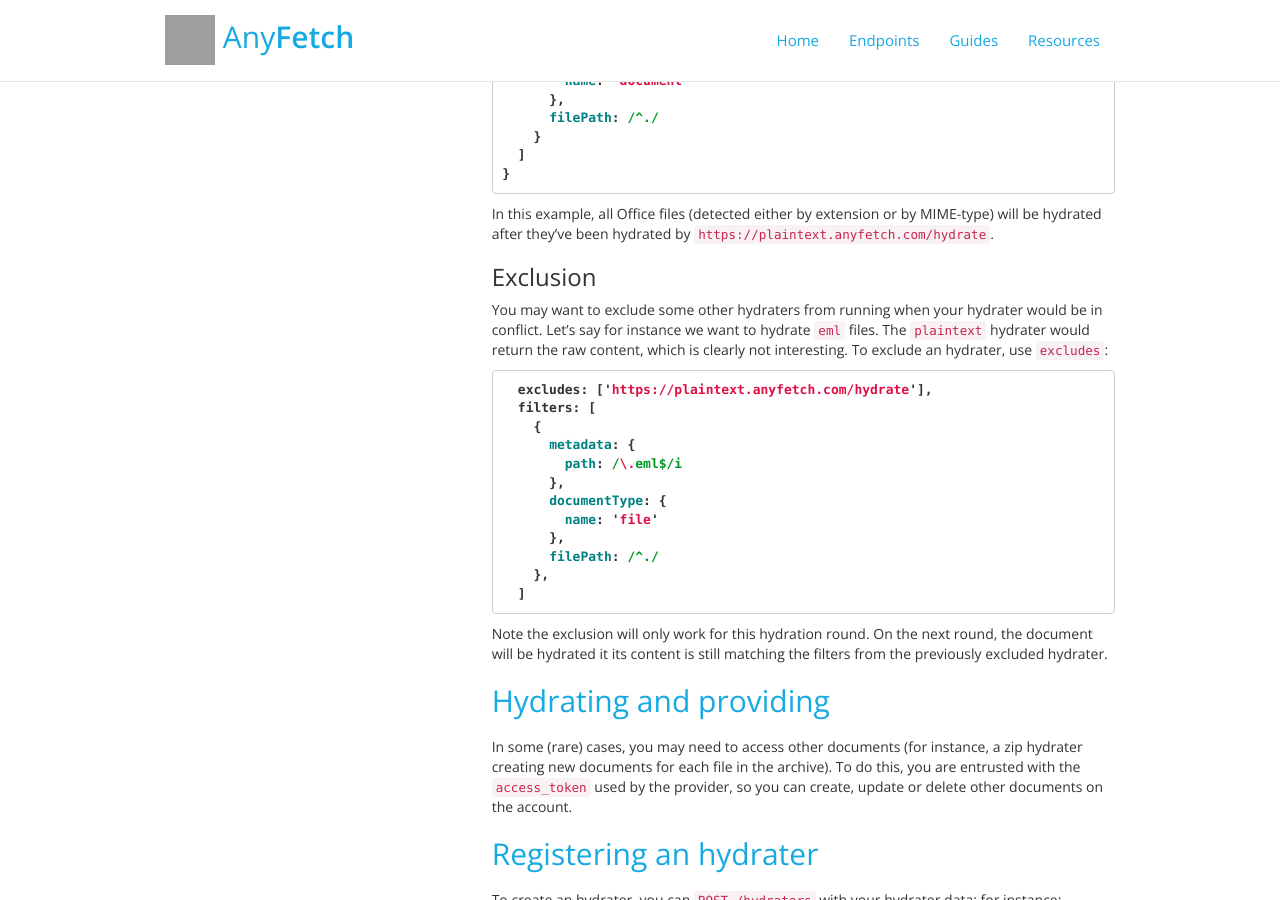
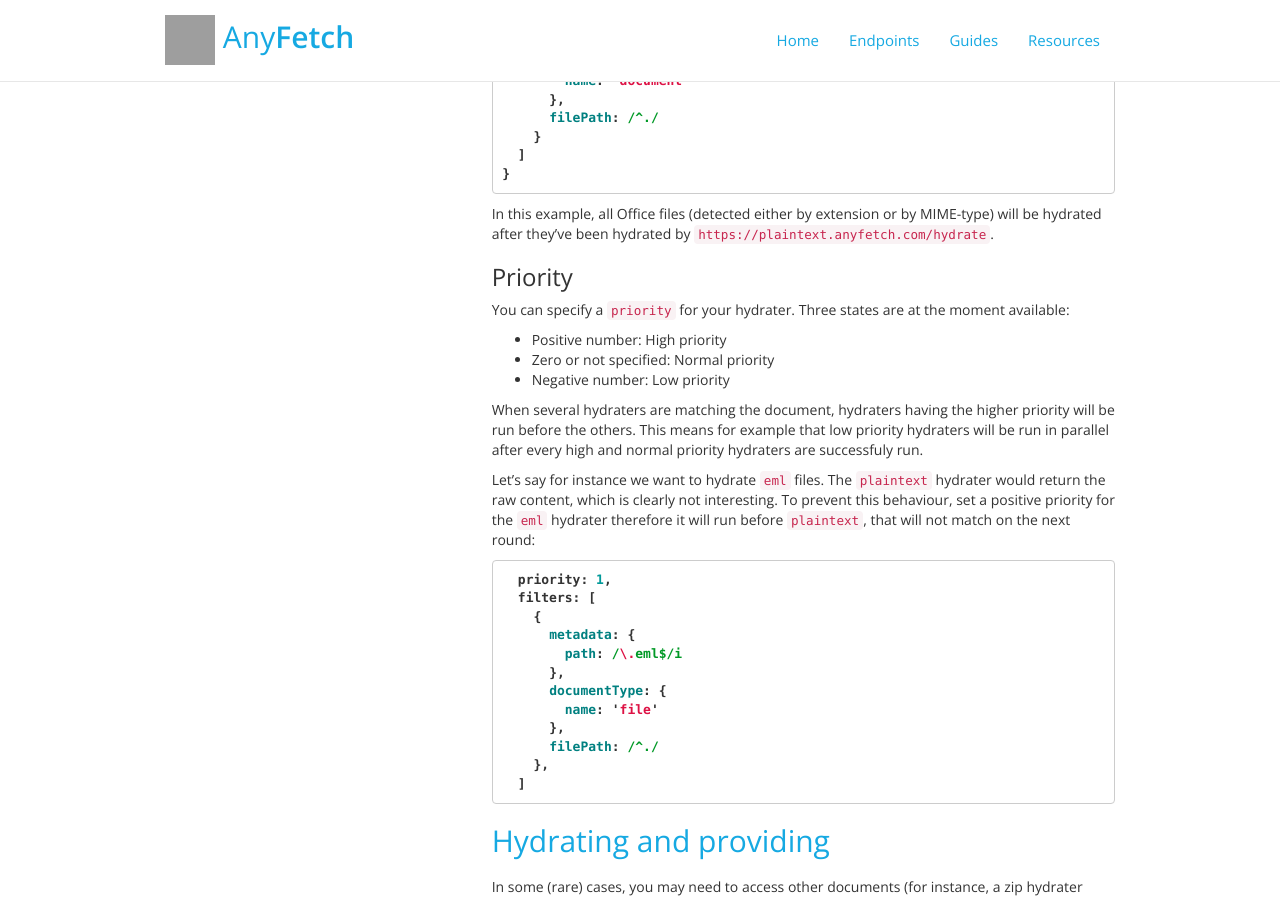
Before and after one commit to AnyFetch/developers.anyfetch.com, a Jekyll site: the page built from guides/creating/hydrater.md, in a window 1280 px wide and 900 px high, scrolled down 1860 px. Built offline with Jekyll 4.4.1, drawn with Linux system fonts in a browser that asks for light colours; nearby versions of some CDN libraries; Markdown is read by kramdown in place of the engine named in the settings; grey boxes are pictures that could not be loaded.

Commit message:
Hydrater Priority documentation

````diff
--- a/guides/creating/hydrater.md
+++ b/guides/creating/hydrater.md
@@ -76,11 +76,20 @@ Dependencies indicates that your hydrater requires another hydrater to complete
 
 In this example, all Office files (detected either by extension or by MIME-type) will be hydrated after they've been hydrated by `https://plaintext.anyfetch.com/hydrate`.
 
-### Exclusion
-You may want to exclude some other hydraters from running when your hydrater would be in conflict. Let's say for instance we want to hydrate `eml` files. The `plaintext` hydrater would return the raw content, which is clearly not interesting. To exclude an hydrater, use `excludes`:
+
+### Priority
+You can specify a `priority` for your hydrater. Three states are at the moment available:
+
+* Positive number: High priority
+* Zero or not specified: Normal priority
+* Negative number: Low priority
+
+When several hydraters are matching the document, hydraters having the higher priority will be run before the others. This means for example that low priority hydraters will be run in parallel after every high and normal priority hydraters are successfuly run.
+
+Let's say for instance we want to hydrate `eml` files. The `plaintext` hydrater would return the raw content, which is clearly not interesting. To prevent this behaviour, set a positive priority for the `eml` hydrater therefore it will run before `plaintext`, that will not match on the next round:
 
 ```javascript
-  excludes: ['https://plaintext.anyfetch.com/hydrate'],
+  priority: 1,
   filters: [
     {
       metadata: {
@@ -93,8 +102,6 @@ You may want to exclude some other hydraters from running when your hydrater wou
     },
   ]
 ```
-
-Note the exclusion will only work for this hydration round. On the next round, the document will be hydrated it its content is still matching the filters from the previously excluded hydrater.
 
 ## Hydrating and providing
 In some (rare) cases, you may need to access other documents (for instance, a zip hydrater creating new documents for each file in the archive). To do this, you are entrusted with the `access_token` used by the provider, so you can create, update or delete other documents on the account.
````
